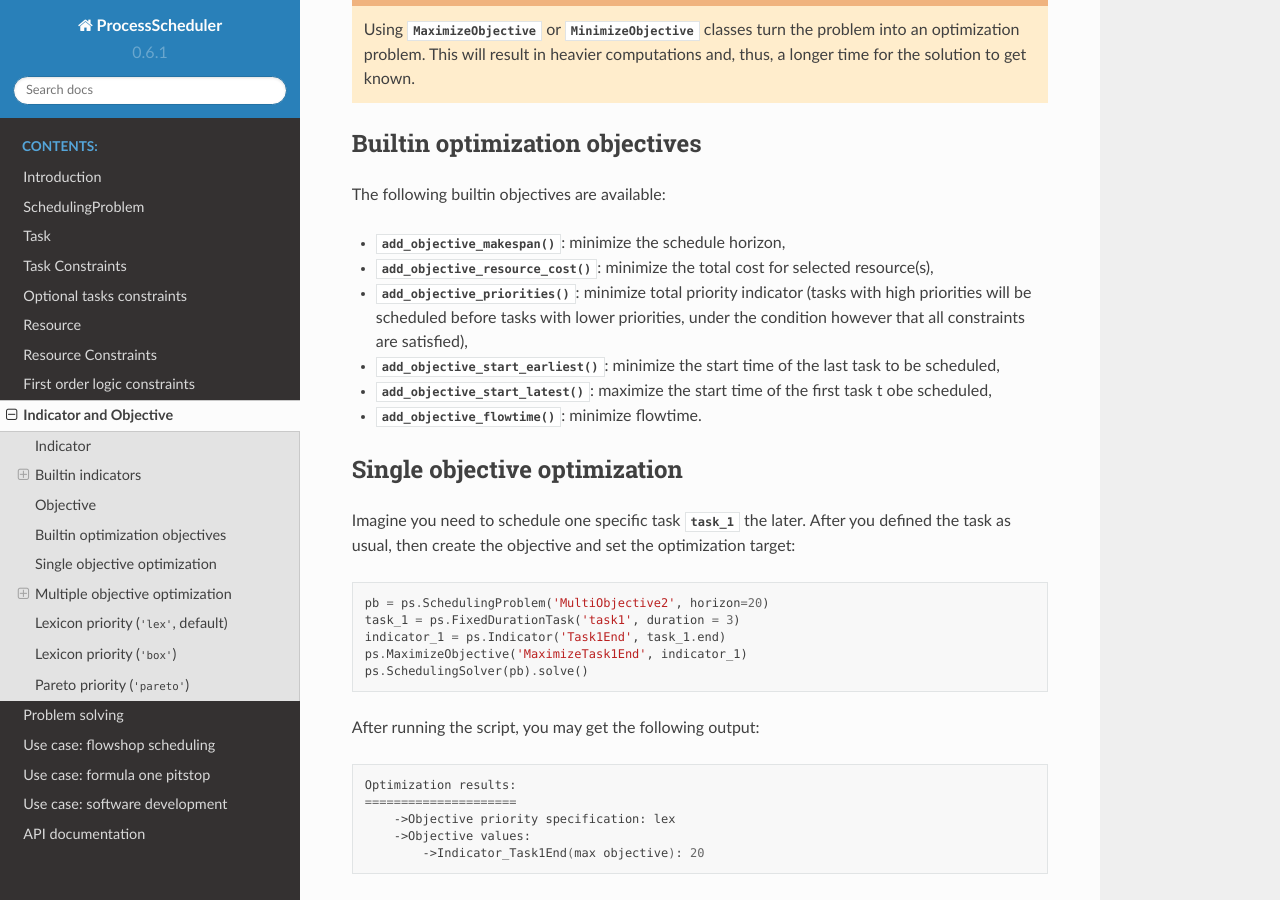
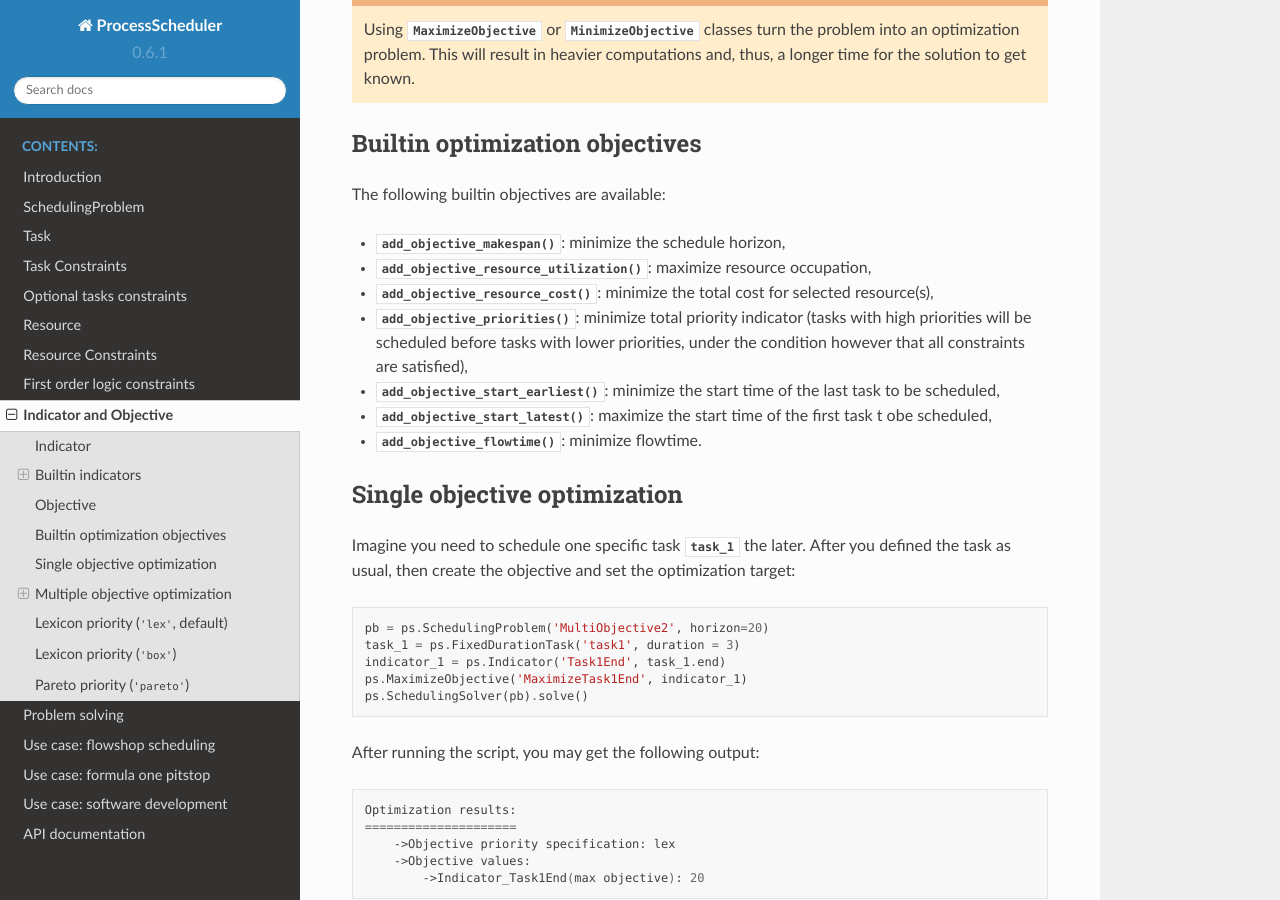
Before and after one commit to tpaviot/ProcessScheduler, a Sphinx documentation site: the page built from doc/objectives.rst, in a window 1280 px wide and 900 px high, scrolled down 1196 px. Built offline with Sphinx 7.4.7 and the Read the Docs theme 2.0.0, drawn with Linux system fonts in a browser that asks for light colours.

Commit message:
Update objectives.rst

```diff
--- a/doc/objectives.rst
+++ b/doc/objectives.rst
@@ -45,6 +45,8 @@ Builtin optimization objectives
 The following builtin objectives are available:
 
 - :func:`add_objective_makespan`: minimize the schedule horizon,
+
+- :func:`add_objective_resource_utilization`: maximize resource occupation,
 
 - :func:`add_objective_resource_cost`: minimize the total cost for selected resource(s),
 
```
